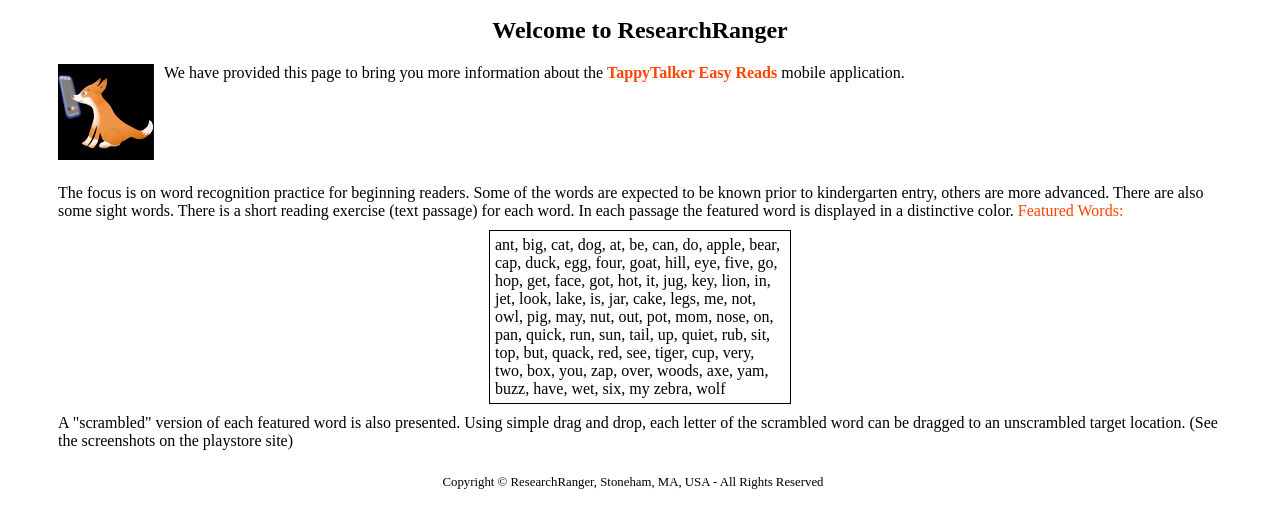
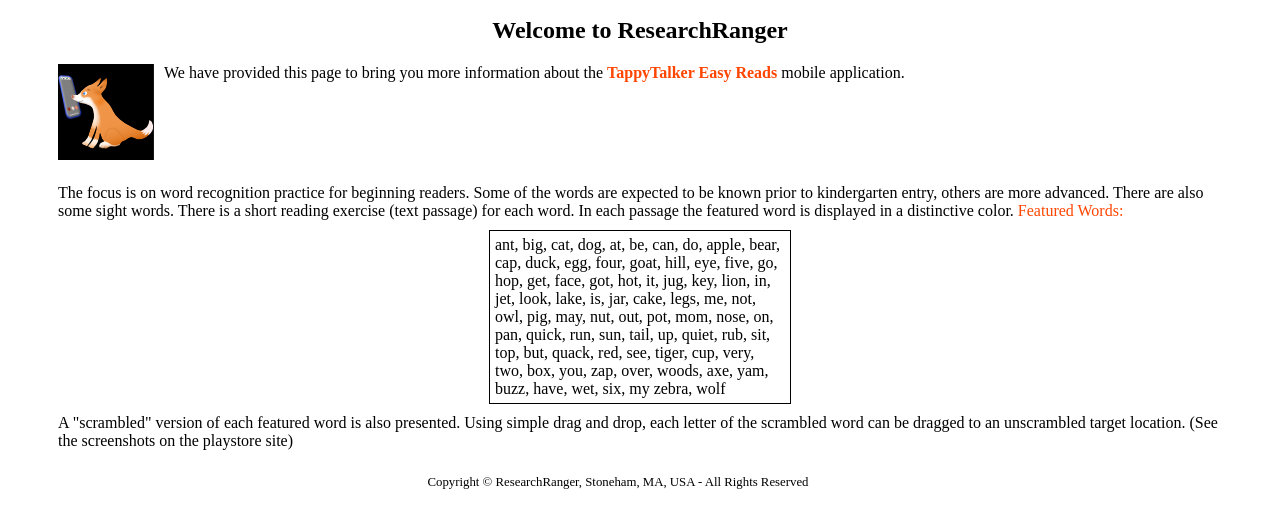
Before and after one commit to ResearchRanger/PrivacyPolicy, a plain HTML site: page index.html in a window 1280 px wide. Shown: the part 139-666 px from the top of the page. Drawn offline with Linux system fonts and the light colour scheme.

Commit message:
Update index.html

```diff
--- a/index.html
+++ b/index.html
@@ -17,7 +17,7 @@
 
 
 	 .theFooter {
-		 width:395px;
+		 width:425px;
 		 margin:25px auto 5px auto;
 		 font-size: 0.80em;
 	 }
```
